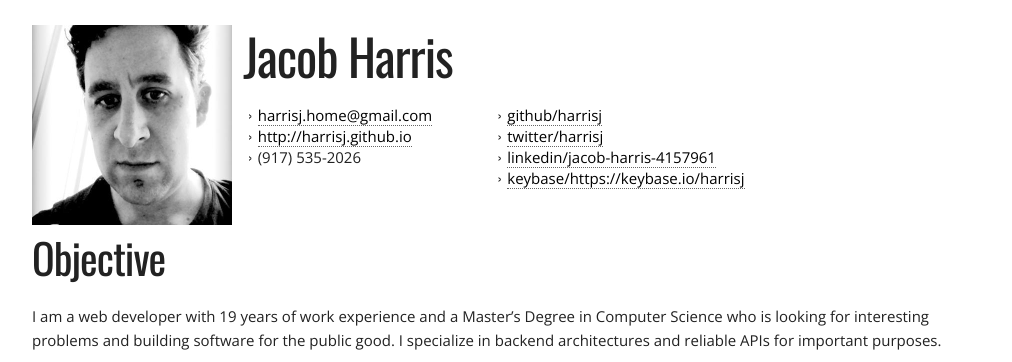
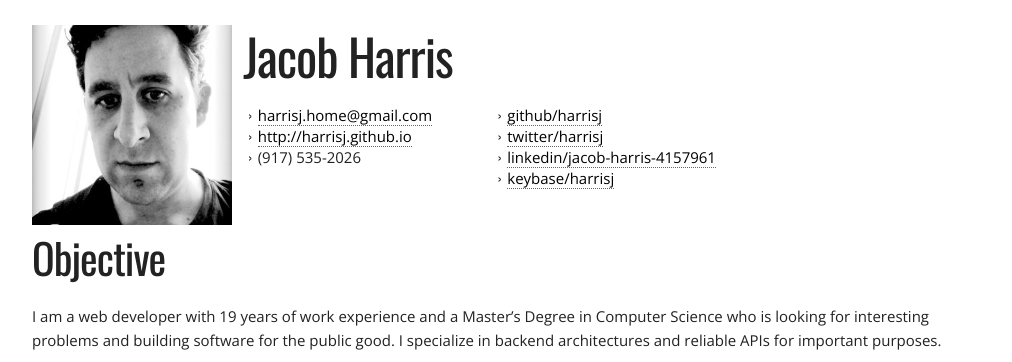
Before and after one commit to harrisj/harrisj.github.io, a Jekyll site: the page built from index.html, in a window 1280 px wide. Shown: the top 362 px of the page, without its empty margins (128-1140 px from the left). Built offline with Jekyll 4.4.1, drawn with Linux system fonts in a browser that asks for light colours; nearby versions of some CDN libraries; some of the changed lines change nothing that is shown.

Commit message:
Quick fix for keybase URL display

```diff
--- a/_data/cv.yml
+++ b/_data/cv.yml
@@ -7,7 +7,7 @@ personal:
     twitter: harrisj
     github: harrisj
     linkedin: jacob-harris-4157961
-    keybase: https://keybase.io/harrisj
+    keybase: harrisj
   fingerprint: 219E C44A EC5B 6425 5A5B 0CB9 22C5 DDCC 45EE 2FBA
 objective: >
   I am a web developer with 19 years of work experience and a Master’s
```
